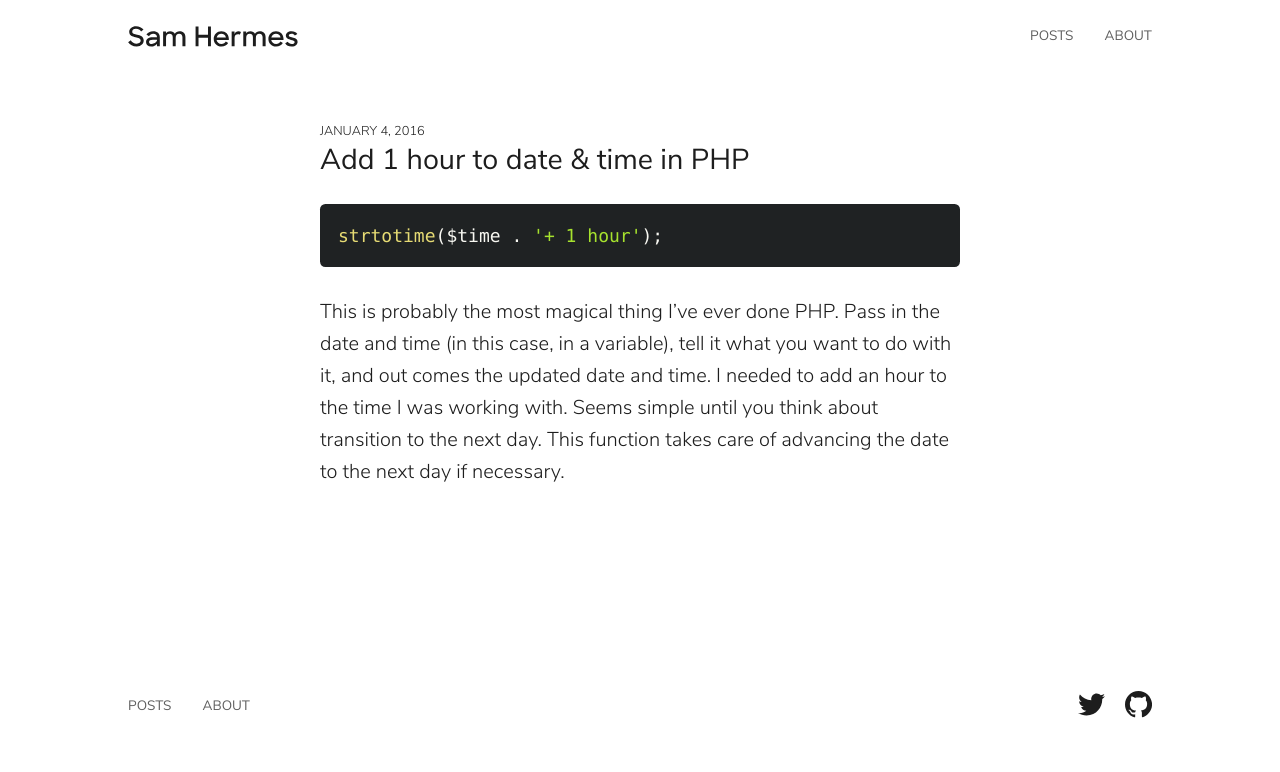
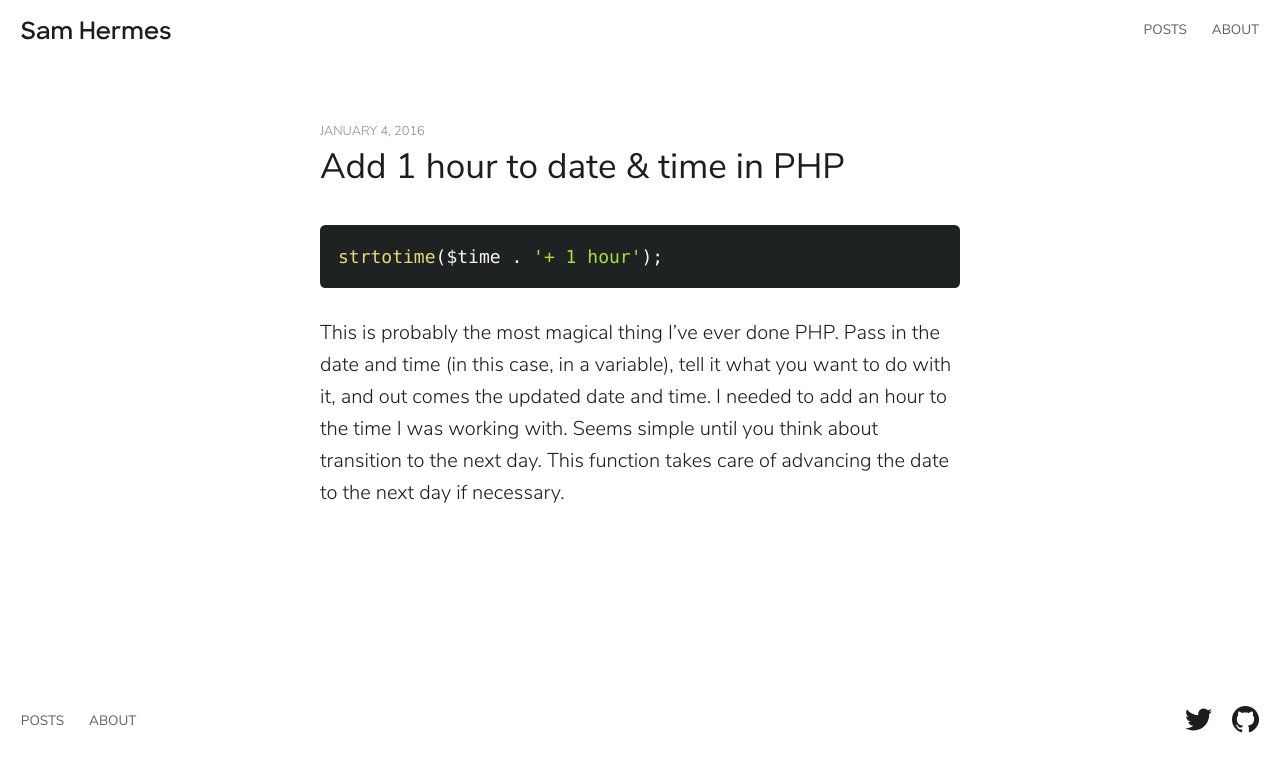
Before and after one commit to samhermes/samhermes.github.io, a Jekyll site: the page built from _posts/2016-01-04-add-one-hour-to-date-and-time-in-php.markdown, in a window 1280 px wide. Shown: the top 772 px of the page. Built offline with Jekyll 4.4.1, drawn with Linux system fonts in a browser that asks for light colours.

Commit message:
Revert a few previous layout changes

```diff
--- a/_sass/_layout.scss
+++ b/_sass/_layout.scss
@@ -1,17 +1,12 @@
 /* Site Header */
 
 .site-header {
-  width: 90%;
-  max-width: 90em;
   background: #fff;
   box-sizing: border-box;
-  padding: 0.95em 0 0.2em;
+  padding: 0.6em 5% 0.2em;
   margin: 0 auto;
-  @media screen and (min-width: 28.125em) {
-    padding: 1.3em 0;
-  }
-  @media screen and (min-width: 62.5em) {
-    width: 80%;
+  @media screen and (min-width: 45.625em) {
+    padding: 0.95em 1.3em;
   }
   > a {
     display: block;
@@ -20,11 +15,11 @@
   }
   svg {
     display: block;
-    width: 150px;
-    height: 19px;
+    width: 130px;
+    height: 16px;
     @media screen and (min-width: 28.125em) {
-      width: 170px;
-      height: 21px;
+      width: 150px;
+      height: 19px;
     }
   }
 }
@@ -42,7 +37,7 @@
     font-weight: normal;
     text-transform: uppercase;
     @media screen and (min-width: 28.125em) {
-      margin-left: 0.7rem;
+      margin-left: 0.3rem;
       font-size: 0.85em;
     }
     &:first-child {
@@ -63,16 +58,11 @@
 /* Site Footer */
 
 .site-footer {
-  width: 90%;
-  max-width: 90em;
   box-sizing: border-box;
-  padding: 1em 0 1.2em;
+  padding: 1em 5% 1.2em;
   margin: 0 auto;
-  @media screen and (min-width: 28.125em) {
-    padding: 1.3em 0 1.8em;
-  }
-  @media screen and (min-width: 62.5em) {
-    width: 80%;
+  @media screen and (min-width: 45.625em) {
+    padding: 0.95em 1.3em;
   }
   .site-nav {
     float: left;
@@ -183,7 +173,7 @@
 	padding: 1.875em 0 7.5em;
   width: 90%;
   @media screen and (min-width: 54.25em) {
-    padding: 4% 0 12%;
+    padding: 5% 0 12%;
   }
   .post-list-heading {
     font-size: 0.8rem;
@@ -201,9 +191,6 @@
     padding: 0;
     li {
       margin-bottom: 2.5em;
-      @media screen and (min-width: 60em) {
-        margin-bottom: 4em;
-      }
     }
   }
   .see-all {
@@ -326,20 +313,23 @@
   padding: 1.875em 0 7.5em;
   width: 90%;
   @media screen and (min-width: 54.25em) {
-    padding: 4% 0 12%;
+    padding: 5% 0 12%;
   }
 }
 .post .post-meta {
   font-size: 0.8em;
   margin: 0 0 0.625em;
   text-transform: uppercase;
+  color: #858495;
 }
 .post-title {
-  font-size: 1.5em;
+  font-size: 1.8em;
+  line-height: 1.2;
   margin: 0 0 1em;
   font-weight: 400;
   @media screen and (min-width: 37.5em) {
-    font-size: 1.8em;
+    font-size: 2.2em;
+    line-height: 1.25;
   }
 }
 .post-content {
@@ -428,7 +418,7 @@
   padding: 1.875em 0 7.5em;
   width: 90%;
   @media screen and (min-width: 54.25em) {
-    padding: 4% 0 12%;
+    padding: 5% 0 12%;
   }
   h2 {
     font-size: 1.5em;
```
Also changed, not shown: posts.md (+0 -1 lines), 4 other files.
